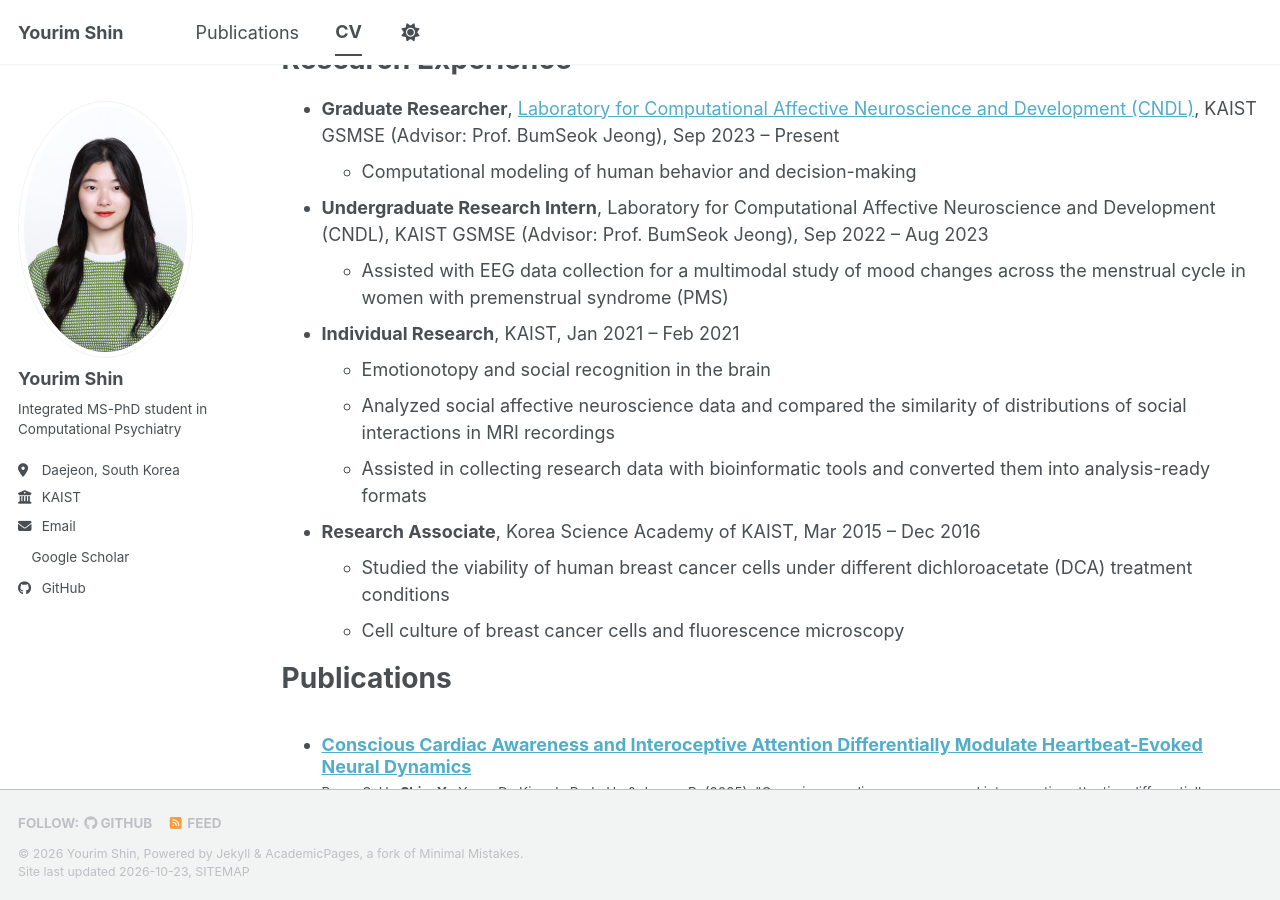
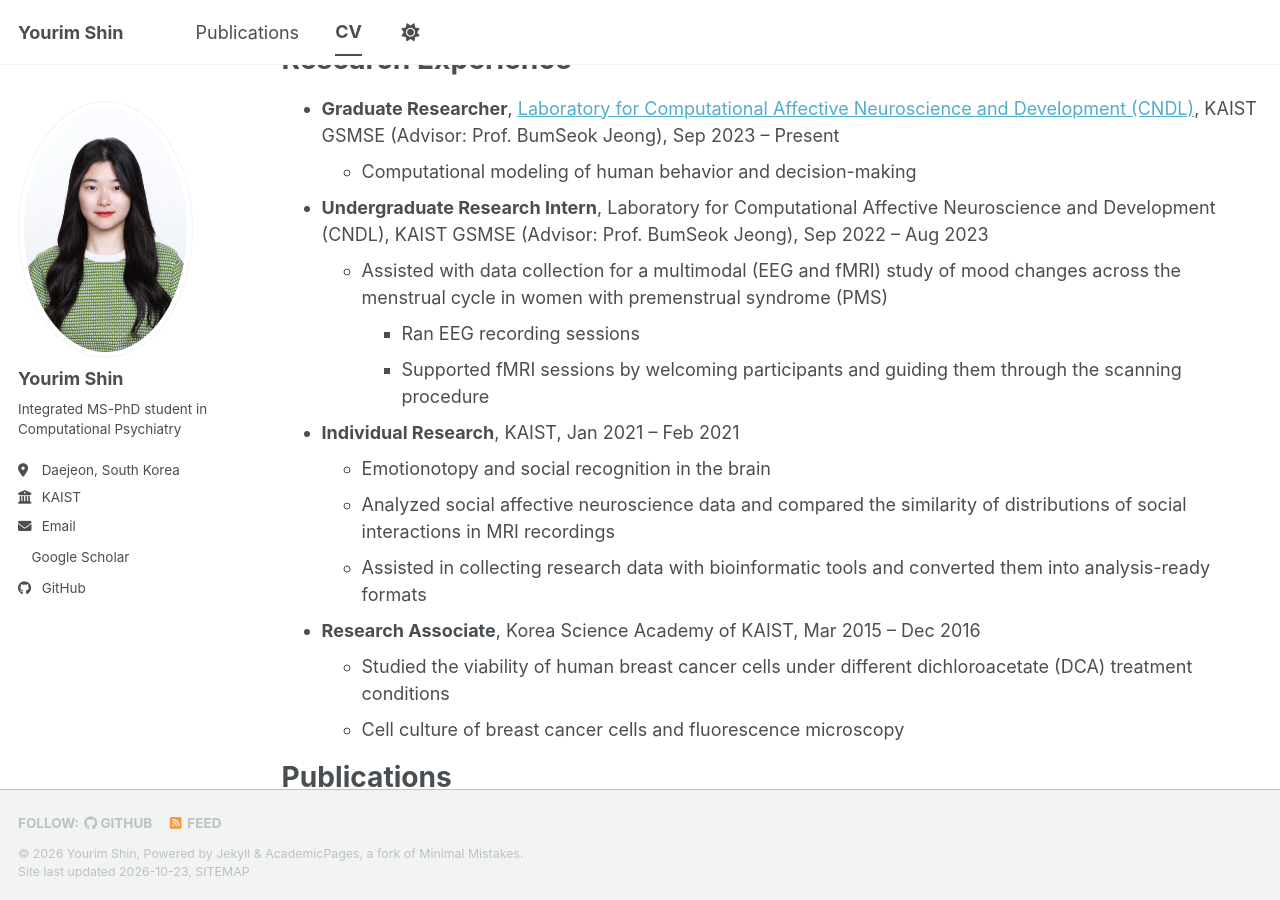
Before and after one commit to phrinee/phrinee.github.io, a Jekyll site: the page built from _pages/cv.md, in a window 1280 px wide and 900 px high, scrolled down 942 px. Built offline with Jekyll 4.4.1, drawn with Linux system fonts in a browser that asks for light colours; a style sheet for code colours, icons or effects is not loaded.

Commit message:
Add fMRI session support to internship

```diff
--- a/_pages/cv.md
+++ b/_pages/cv.md
@@ -34,7 +34,9 @@ Research Experience
 * **Graduate Researcher**, [Laboratory for Computational Affective Neuroscience and Development (CNDL)](https://drshrink.github.io/), KAIST GSMSE (Advisor: Prof. BumSeok Jeong), Sep 2023 – Present
   * Computational modeling of human behavior and decision-making
 * **Undergraduate Research Intern**, Laboratory for Computational Affective Neuroscience and Development (CNDL), KAIST GSMSE (Advisor: Prof. BumSeok Jeong), Sep 2022 – Aug 2023
-  * Assisted with EEG data collection for a multimodal study of mood changes across the menstrual cycle in women with premenstrual syndrome (PMS)
+  * Assisted with data collection for a multimodal (EEG and fMRI) study of mood changes across the menstrual cycle in women with premenstrual syndrome (PMS)
+    * Ran EEG recording sessions
+    * Supported fMRI sessions by welcoming participants and guiding them through the scanning procedure
 * **Individual Research**, KAIST, Jan 2021 – Feb 2021
   * Emotionotopy and social recognition in the brain
   * Analyzed social affective neuroscience data and compared the similarity of distributions of social interactions in MRI recordings
```
